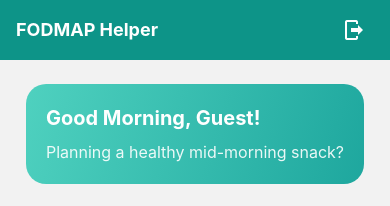
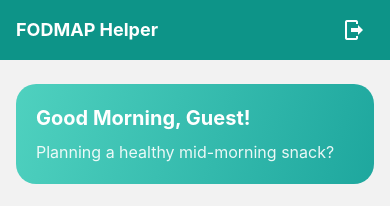
Before and after one commit to zarhaselene/fodmap_reactnative, a React Native app: screen /Main in a window 390 px wide. Shown: the top 206 px of the page. Built offline with nearby package versions, Linux system fonts and the light colour scheme; no server answers; the database is empty.

Commit message:
fix: update WelcomeCard component to ensure full-width display

```diff
--- a/components/home/WelcomeCard.js
+++ b/components/home/WelcomeCard.js
@@ -54,7 +54,7 @@ const WelcomeCard = () => {
   }, []);
 
   return (
-    <View>
+    <View className="w-full">
       <LinearGradient
         colors={["#4FD1BF", "#1EA79E"]}
         start={{ x: 0, y: 0 }}
```
